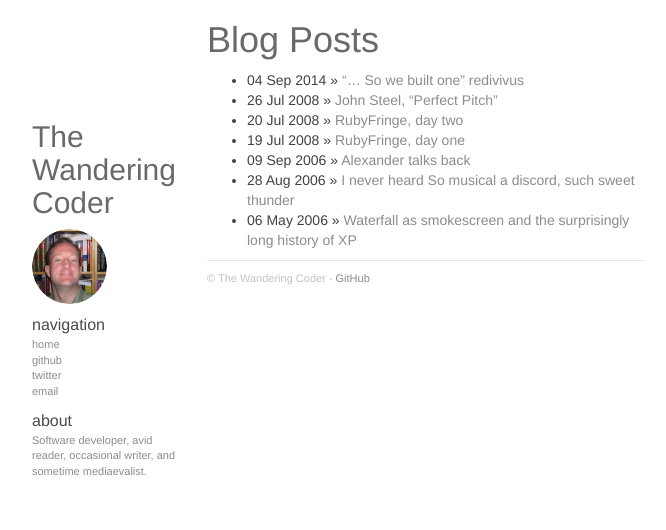
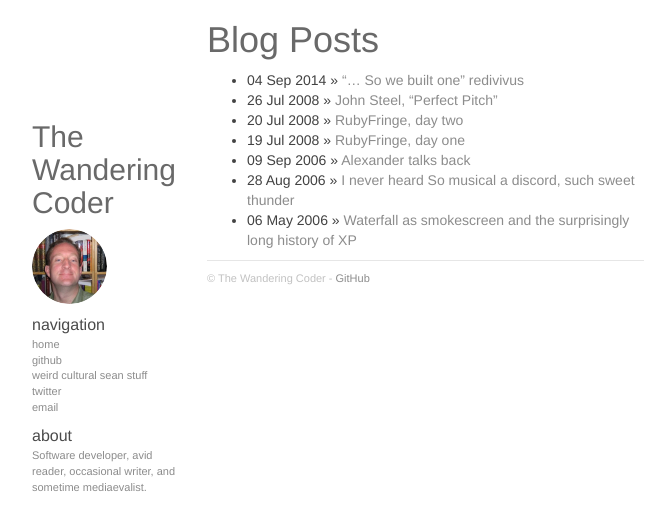
Before and after one commit to smiller/smiller.github.io, a Jekyll site: the page built from index.html, in a window 1280 px wide. Shown: the top 530 px of the page, without its empty margins (273-939 px from the left). Built offline with Jekyll 4.4.1, drawn with Linux system fonts in a browser that asks for light colours; nearby versions of some CDN libraries; Markdown is read by kramdown in place of the engine named in the settings.

Commit message:
Add wcss link

```diff
--- a/_config.yml
+++ b/_config.yml
@@ -6,6 +6,8 @@ excerpt_separator: ""
 urls:
     - text: github
       url: https://github.com/smiller
+    - text: weird cultural sean stuff
+      url: http://weird-cultural-sean-stuff.ca
     - text: twitter
       url: https://twitter.com/seanmiller_ca
     - text: email
```
